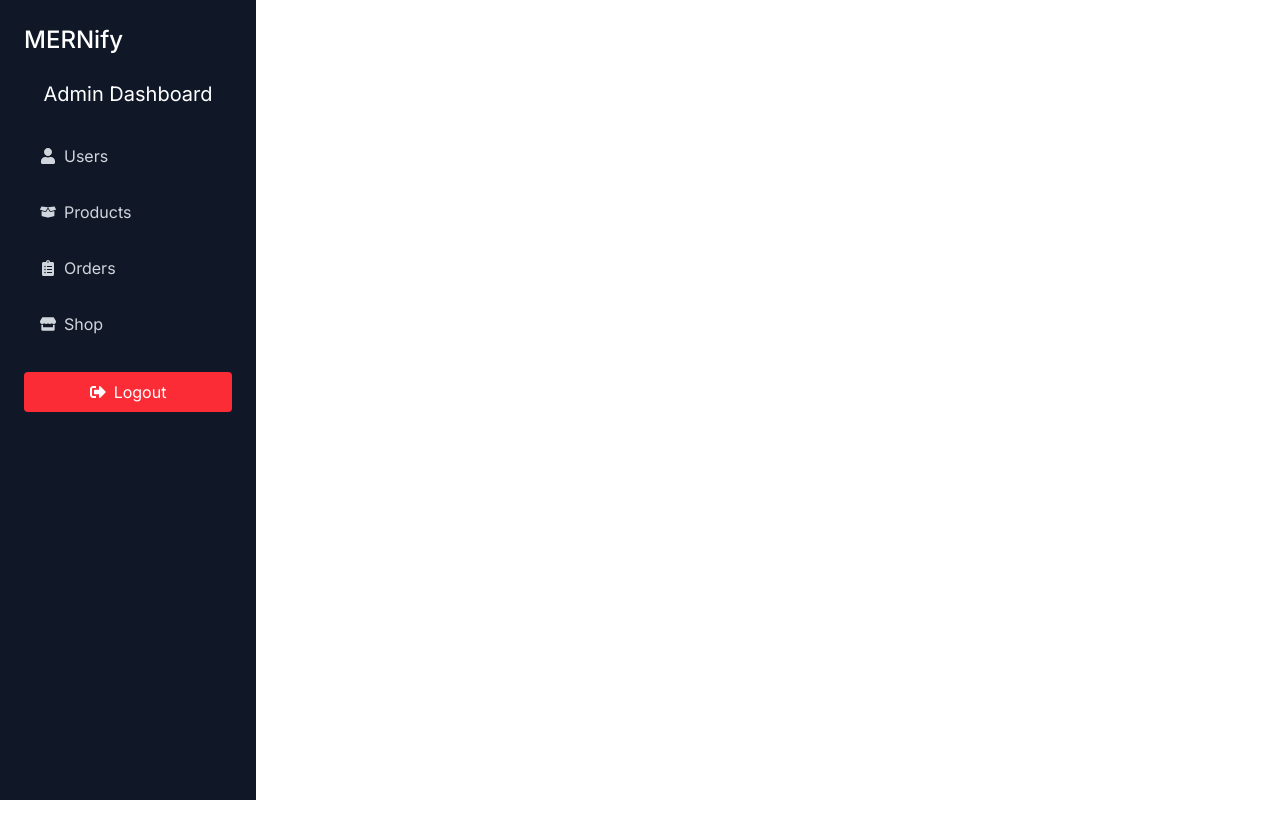
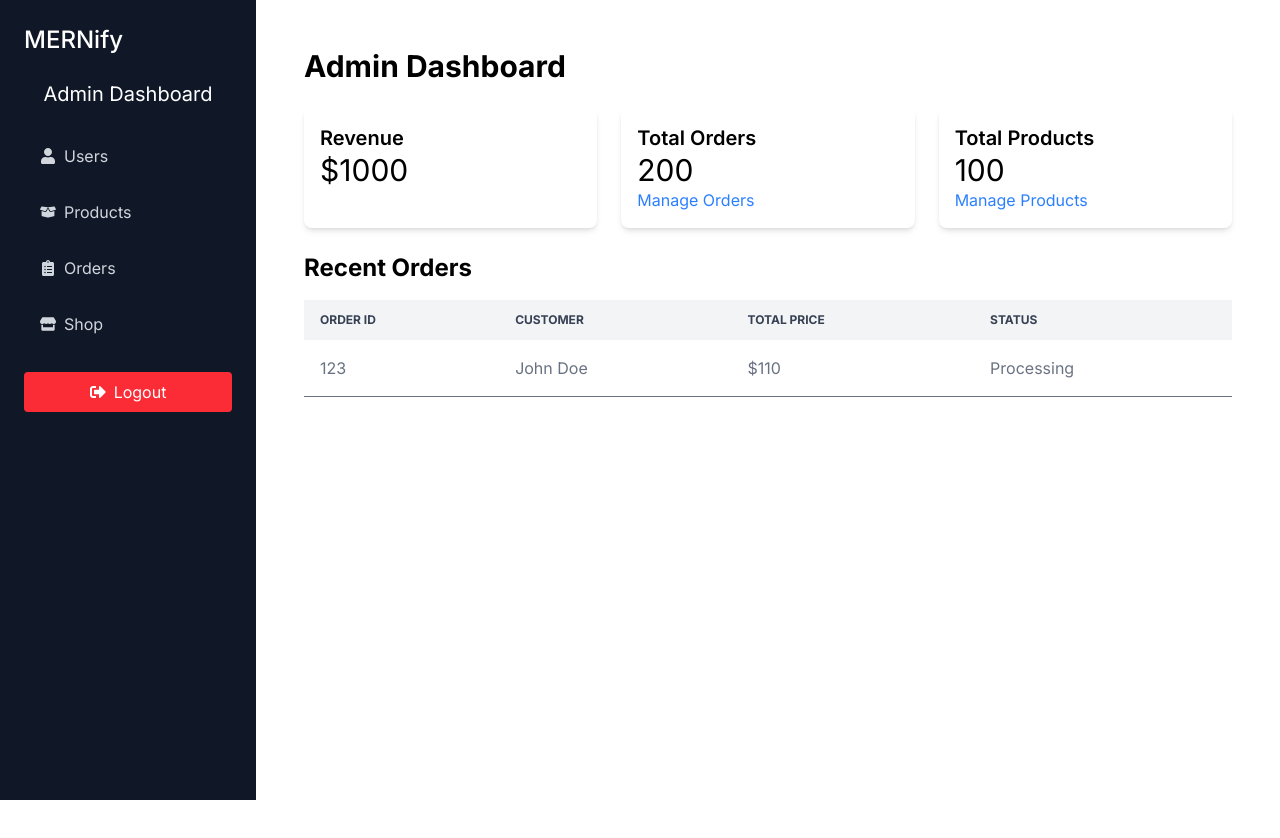
Before and after one commit to salmaelakhal/fullstack-mern-ecommerce, a React (Vite) app in the folder frontend/: page /admin in a window 1280 px wide. Shown: the top 838 px of the page. After the commit the page ends 800 px from the top, so only its background shows below. Built offline with nearby package versions, Linux system fonts and the light colour scheme.

Commit message:
Complete AdminHomePage UI

```diff
--- a/frontend/src/App.jsx
+++ b/frontend/src/App.jsx
@@ -13,6 +13,7 @@ import OrderConfirmationPage from './pages/OrderConfirmationPage';
 import OrderDetailsPage from './pages/OrderDetailsPage';
 import MyOrdersPage from './pages/MyOrdersPage';
 import AdminLayout from './components/Admin/AdminLayout';
+import AdminHomePage from './pages/AdminHomePage';
 function App() {
   return (
     <BrowserRouter>
@@ -31,7 +32,10 @@ function App() {
           <Route path='my-orders' element={<MyOrdersPage />} />
         </Route>
 
-      <Route path="/admin" element={<AdminLayout />} />
+        <Route path="/admin" element={<AdminLayout />} >
+          <Route index element={<AdminHomePage />} />
+        </Route>
+
       </Routes>
     </BrowserRouter>
   );
--- a/frontend/src/components/Admin/AdminLayout.jsx
+++ b/frontend/src/components/Admin/AdminLayout.jsx
@@ -13,7 +13,7 @@ function AdminLayout() {
 
 
   return (
-    <div className='min-h-screen flex flex-col ms:flex-row relative'>
+    <div className='min-h-screen flex flex-col md:flex-row relative'>
       {/* Mobile Toggle Button  */}
       <div className='flex md:hidden p-4 bg-gray-900 text-white z-20'>
         <button onClick={toggleSidebar}>
@@ -38,7 +38,7 @@ function AdminLayout() {
       </div>
 
       {/* Main Content  */}
-      <div className="flex-row p-6 overflow-auto">
+      <div className="flex-grow p-6 overflow-auto">
         <Outlet />
       </div>
     </div>
--- /dev/null
+++ b/frontend/src/pages/AdminHomePage.jsx
@@ -0,0 +1,89 @@
+import React from 'react'
+import { Link } from 'react-router-dom'
+
+function AdminHomePage() {
+
+    const orders = [
+        {
+            _id: 123,
+            user: {
+                name: "John Doe",
+            },
+            totalPrice: 110,
+            status: "Processing",
+        },
+
+
+    ]
+
+  return (
+      <div className='max-w-7xl mx-auto p-6'>
+          <h1 className="text-3xl font-bold mb-6">
+              Admin Dashboard
+          </h1>
+          <div className="grid grid-cols-1 sm:grid-cols-2 lg:grid-cols-3 gap-6">
+              <div className="p-4 shadow-md rounded-lg">
+                  <h2 className="text-xl font-semibold">Revenue</h2>
+                  <p className="text-3xl">$1000</p>
+              </div>
+              {/* ////// */}
+                            <div className="p-4 shadow-md rounded-lg">
+                  <h2 className="text-xl font-semibold">Total Orders</h2>
+                  <p className="text-3xl">200</p>
+                  <Link to={"/admin/orders"} className="text-blue-500 hover:underline">
+                      Manage Orders
+                  </Link>
+              </div>
+{/* //////// */}
+
+                <div className="p-4 shadow-md rounded-lg">
+                  <h2 className="text-xl font-semibold">Total Products</h2>
+                  <p className="text-3xl">100</p>
+                    <Link to={"/admin/products"} className="text-blue-500 hover:underline">
+                      Manage Products
+                    </Link>
+
+              </div>
+
+          </div>
+          <div className="mt-6">
+              <h2 className="text-2xl font-bold mb-4">
+                  Recent Orders
+              </h2>
+              <div className="overflow-x-auto">
+                  <table className="min-w-full text-left text-gray-500">
+                      <thead className="bg-gray-100 text-xs uppercase text-gray-700">
+                          <tr>
+                              <th className="py-3 px-4">Order ID</th>
+                              <th className="py-3 px-4">Customer</th>
+                              <th className="py-3 px-4">Total Price</th>
+                              <th className="py-3 px-4">Status</th>
+                          </tr>
+                      </thead>
+                      <tbody>
+
+                          {orders.length > 0 ?
+                              orders.map((order) => (
+                                  <tr key={order._id} className="border-b hover:bg-gray-50 cursor-pointer">
+                                        <td className="p-4 px-4">{order._id}</td>
+                                        <td className="p-4 px-4">{order.user.name} </td>
+                                        <td className="p-4 px-4">${order.totalPrice}</td>
+                                        <td className="p-4 px-4">{order.status}</td>
+                                    </tr>
+                              ))
+                            : (
+                                <tr>
+                                    <td colSpan="4" className="p-4 text-center text-gray-500">No recent orders</td>
+                                </tr>
+                            )
+                          }
+
+                      </tbody>
+                  </table>
+              </div>
+          </div>
+    </div>
+  )
+}
+
+export default AdminHomePage
```
